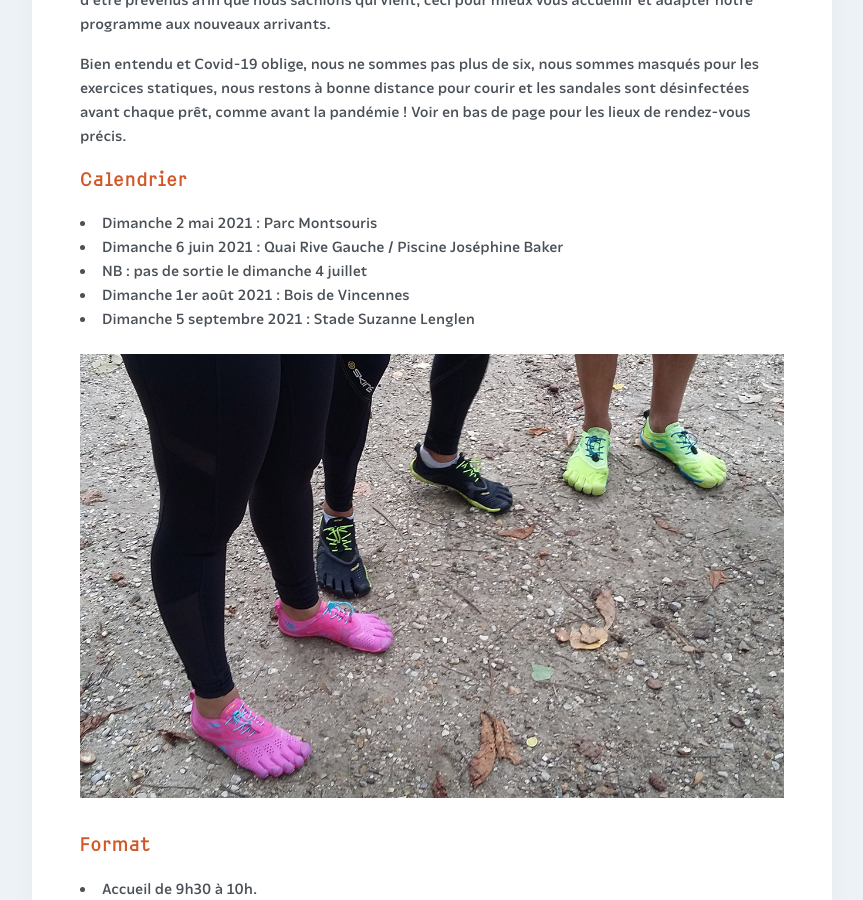
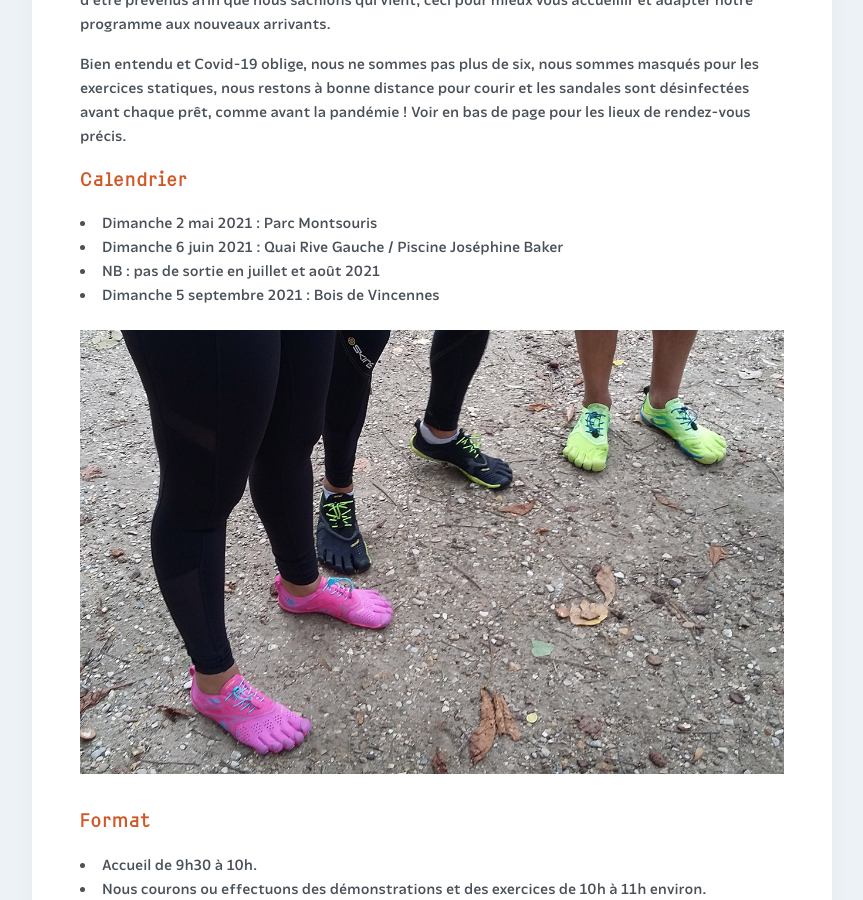
Before and after one commit to courirpaleo/courirpaleo.github.io, a Jekyll site: the page built from _pages-secondary/sorties.md, in a window 1280 px wide and 900 px high, scrolled down 877 px. Shown: the whole window, without its empty margins (208-1071 px from the left). Built offline with Jekyll 4.4.1, drawn with Linux system fonts in a browser that asks for light colours; some web fonts are replaced.

Commit message:
Update sorties.md

```diff
--- a/_pages-secondary/sorties.md
+++ b/_pages-secondary/sorties.md
@@ -19,9 +19,8 @@
 ### Calendrier
 - Dimanche 2 mai 2021&nbsp;: Parc Montsouris
 - Dimanche 6 juin 2021&nbsp;: Quai Rive Gauche / Piscine Joséphine Baker
-- NB&nbsp;: pas de sortie le dimanche 4 juillet
-- Dimanche 1er août 2021&nbsp;: Bois de Vincennes
-- Dimanche 5 septembre 2021&nbsp;: Stade Suzanne Lenglen
+- NB&nbsp;: pas de sortie en juillet et août 2021
+- Dimanche 5 septembre 2021&nbsp;: Bois de Vincennes
 
 ![Courir Paleo](/assets/images/CourirPaleo_atelier_Bois-de-Vincennes_2017_VFF2_1200px.jpg)
 ### Format
```
